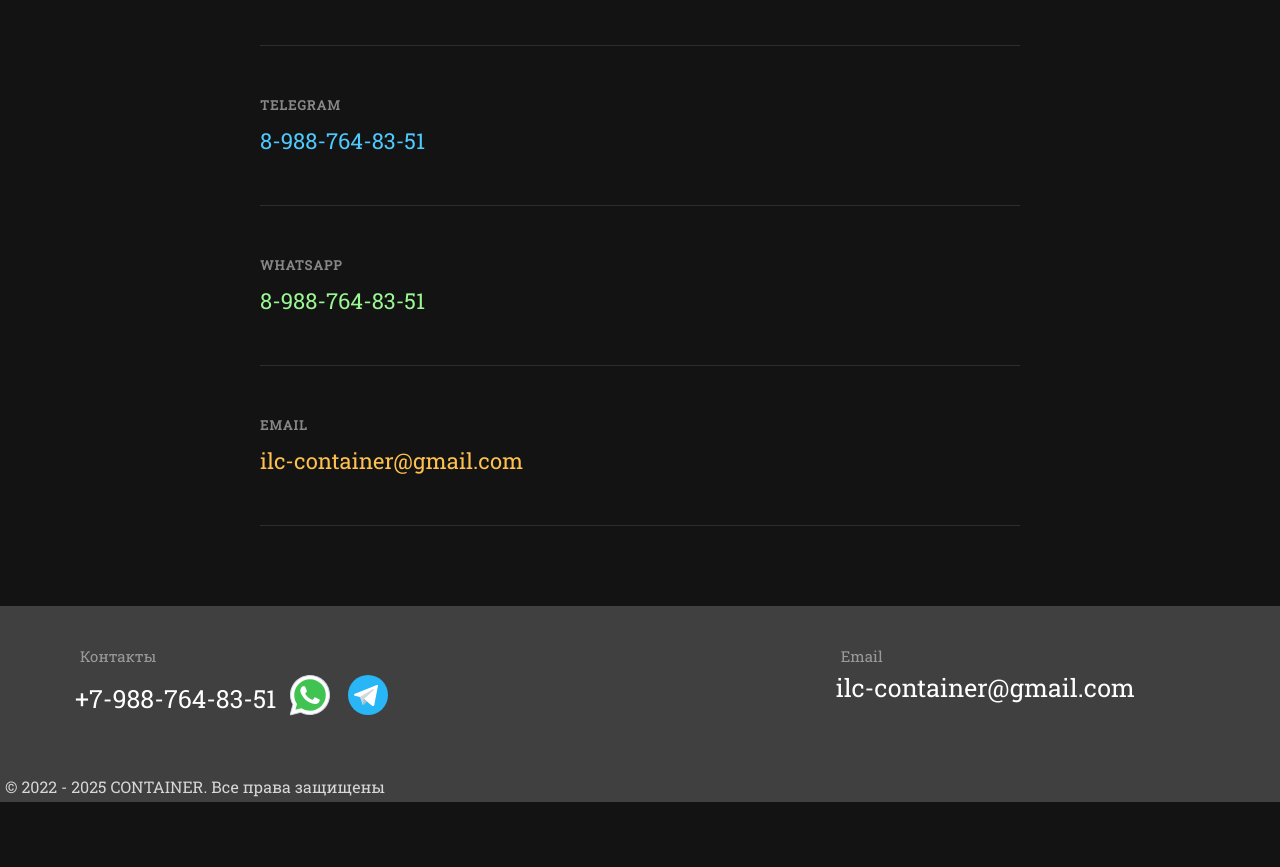
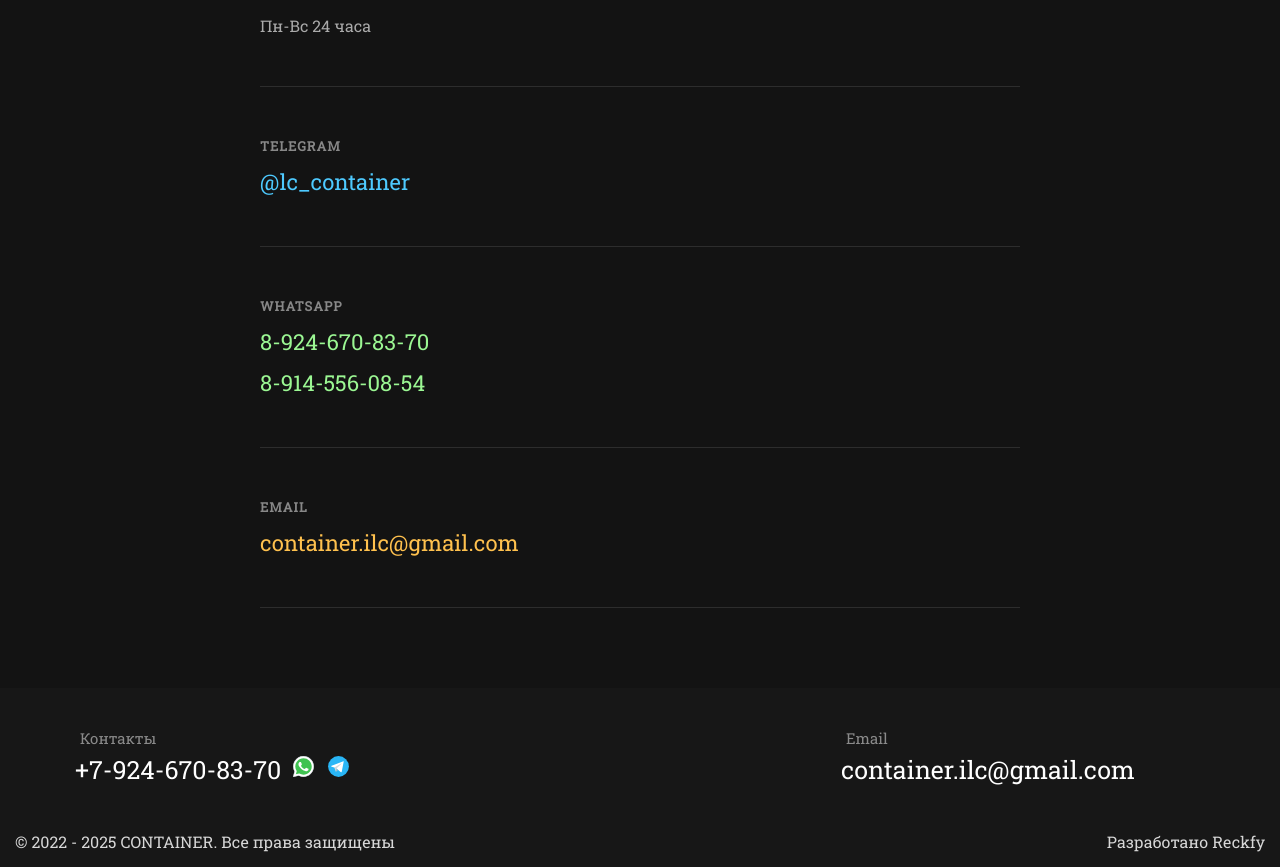
Before and after one commit to Reckfy/CONTAINER, a React (Create React App) app: page /contacts in a window 1280 px wide. Shown: the part 511-1378 px from the top of the page. Before the commit the page ends 1313 px from the top, so only its background shows below. Built offline with nearby package versions, Linux system fonts and the light colour scheme.

Commit message:
add deploy v1, edit data contacts, add avatar

```diff
--- a/src/components/Footer.js
+++ b/src/components/Footer.js
@@ -7,19 +7,22 @@ function Botter() {
             <div className='contact'>
                 <h2>Контакты</h2>
                 <div>
-                    <a href="tel:+7-988-764-83-51">+7-988-764-83-51</a>
-                    <a href="https://wa.me/79887648351"><img alt='' src='./images/wa.svg' /></a>
-                    <a href="https://t.me/Irina_workwithChina"><img alt='' src='./images/tg.svg' /></a>
+                    <a href="tel:+79246708370">+7-924-670-83-70</a>
+                    <a href="https://wa.me/79246708370"><img alt='' src='./images/wa.svg' /></a>
+                    <a href="https://t.me/lc_container"><img alt='' src='./images/tg.svg' /></a>
                 </div>
             </div>
             <div className='contact'>
                 <h2>Email</h2>
                 <div>
-                    <a href="mailto:ilc-container@gmail.com">ilc-container@gmail.com</a>
+                    <a href="mailto:container.ilc@gmail.com">container.ilc@gmail.com</a>
                 </div>
             </div>
             </div>
-            <p>© 2022 - 2025 CONTAINER. Все права защищены</p>
+            <div className='under_footer'>
+                <p>© 2022 - 2025 CONTAINER. Все права защищены</p>
+                <p>Разработано <a href='https://t.me/xrororo'>Reckfy</a></p>
+            </div>
         </div>
       );
 }
--- a/src/components/Footer.scss
+++ b/src/components/Footer.scss
@@ -1,11 +1,12 @@
 .footer {
-    background-color: rgb(64, 64, 64);
+    background-color: rgb(23, 23, 23);
     z-index: 10000;
     color: #f2f2f2;
     font-family: 'Inter', 'Arial', sans-serif;
 
     p {
-      padding: 5px;
+      padding: 15px;
+      padding-top: 0;
     }
 
     .contacts_footer {
@@ -32,6 +33,9 @@
         &:hover {
           color: #ffd45c;
         }
+        img {
+            width: 25px;
+        }
       }
 
       .contact {
@@ -46,6 +50,13 @@
         }
       }
     }
+
+    .under_footer {
+        display: flex;
+        justify-content: space-between;
+        flex-wrap: wrap;
+    }
+
 
     /* ---------- АДАПТИВ ---------- */
 
--- a/src/pages/Contacts.jsx
+++ b/src/pages/Contacts.jsx
@@ -7,7 +7,8 @@ export default function Contacts() {
 
       <div className="contacts__section">
         <h3>Телефон</h3>
-        <a href="tel:+7-988-764-83-51" className="contacts__main">+7-988-764-83-51</a>
+        <a href="tel:+79246708370" className="contacts__main">+7-924-670-83-70</a>
+        <a href="tel:+79145560854" className="contacts__main">+7-914-556-08-54</a>
         <p className="contacts__sub">Пн-Вс 24 часа</p>
       </div>
 
@@ -15,14 +16,15 @@ export default function Contacts() {
 
       <div className="contacts__section">
         <h3>Telegram</h3>
-        <a href="https://t.me/Irina_workwithChina" className="contacts__main tg">8-988-764-83-51</a>
+        <a href="https://t.me/lc_container" className="contacts__main tg">@lc_container</a>
       </div>
 
       <hr />
 
       <div className="contacts__section">
         <h3>WhatsApp</h3>
-        <a href='https://wa.me/79887648351' className="contacts__main wa">8-988-764-83-51</a>
+        <a href='https://wa.me/79246708370' className="contacts__main wa">8-924-670-83-70</a>
+        <a href='https://wa.me/79145560854' className="contacts__main wa">8-914-556-08-54</a>
       </div>
 
       <hr />
@@ -30,10 +32,10 @@ export default function Contacts() {
       <div className="contacts__section">
         <h3>Email</h3>
         <a
-          href="mailto:ilc-container@gmail.com"
+          href="mailto:container.ilc@gmail.com"
           className="contacts__main link"
         >
-            ilc-container@gmail.com        </a>
+            container.ilc@gmail.com        </a>
       </div>
 
       <hr />
--- a/src/pages/MainW.scss
+++ b/src/pages/MainW.scss
@@ -37,13 +37,13 @@ main {
     background-color: rgb(55, 56, 44);
     border-radius: 30px;
     display: flex;
-    flex-wrap: wrap;
     max-width: 1300px;
     justify-content: space-between;
 
     .textBlock {
         max-width: 700px;
-
+        width: 100%;
+        min-width: 0;
         p {
             font-size: 25px;
             margin-bottom: 10px;
@@ -51,13 +51,15 @@ main {
     }
 
     .directorInfo {
-        max-width: 280px;
+        min-width: 280px;
+        width: 280px;
         margin-left: 20px;
         margin-top: -190px;
         text-align: center;
 
         .avatar {
             margin-left: auto;
+            margin-bottom: 30px;
             display: block;
             width: 100%;
             max-width: 300px;
```
Also changed, not shown: public/images/avatar.jpg (added), public/images/avatar.png.
